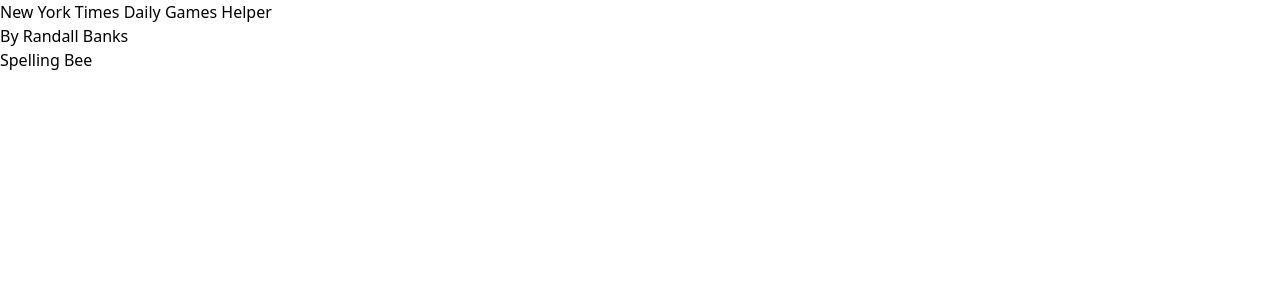
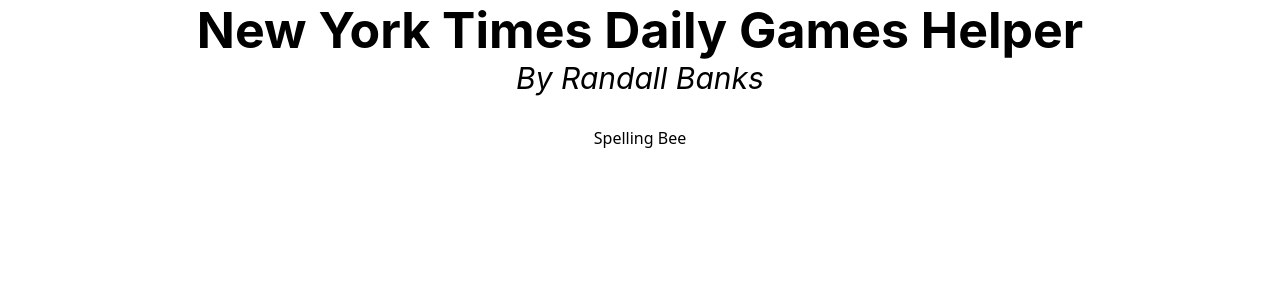
Before and after one commit to banks-randall44/nyt-games-helper, a Next.js app: page / in a window 1280 px wide. Shown: the top 300 px of the page. Built offline with nearby package versions, Linux system fonts and the light colour scheme.

Commit message:
Landing page updated to jsx

```diff
--- /dev/null
+++ b/src/app/_components/NavigationBar.jsx
@@ -0,0 +1,4 @@
+const NavigationBar = () => {
+}
+
+export default NavigationBar
--- a/src/app/page.jsx
+++ b/src/app/page.jsx
@@ -1,13 +1,15 @@
 import Link from 'next/link'
+import { View, Text } from 'react-native-web'
+import style from './style.js'
 
 export default function Page() {
     return (
-        <div>
-            <h1>New York Times Daily Games Helper</h1>
-            <h2>By Randall Banks</h2>
-            <div>
+        <View style={style.container}>
+            <Text style={style.header}>New York Times Daily Games Helper</Text>
+            <Text style={style.subHeader}>By Randall Banks</Text>
+            <View>
                 <Link href='/spelling-bee'>Spelling Bee</Link>
-            </div>
-        </div>
+            </View>
+        </View>
     )
 }
--- /dev/null
+++ b/src/app/spelling-bee/loading.js
@@ -0,0 +1,13 @@
+import { View, Text } from 'react-native-web'
+
+const Loading = () => {
+    return (
+        <View>
+            <Text>
+                Loading...
+            </Text>
+        </View>
+    )
+}
+
+export default Loading
--- a/src/app/spelling-bee/page.jsx
+++ b/src/app/spelling-bee/page.jsx
@@ -16,7 +16,7 @@
 
 const Page = () => {
     const [centerText, centerOnChangeText] = useState('')
-    const [lettersText, lettersOnChangeText] = useState('')
+    const [outerText, outerOnChangeText] = useState('')
 
     let [pangrams, setPangrams] = useState([])
     let [allOthers, setAllOthers] = useState([])
@@ -28,10 +28,10 @@
         let file = await server.readWordList()
 
         // Fetch matches from txt file on the server
-        //let matches = app.findMatches(file.split("\n"), lettersText, centerText)
+        //let matches = app.findMatches(file.split("\n"), outerText, centerText)
 
         // Fetch matches from npm library
-        let matches = app.findMatches(words, lettersText, centerText)
+        let matches = app.findMatches(words, (outerText + centerText), centerText)
 
         for (var i = 0; i < matches.pangrams.length; i++) {
             let pangram = matches.pangrams[i]
@@ -56,11 +56,11 @@
         <View style={style.container}>
             <Text style={style.headerText}>Spelling Bee</Text>
             <View>
-                <Text style={style.labelText}>Letters</Text>
+                <Text style={style.labelText}>Outer Letters</Text>
                 <TextInput
                     style={style.input}
-                    onChangeText={lettersOnChangeText}
-                    value={lettersText}
+                    onChangeText={outerOnChangeText}
+                    value={outerText}
                 />
                 <Text style={style.labelText}>Center</Text>
                 <TextInput
--- /dev/null
+++ b/src/app/style.js
@@ -0,0 +1,20 @@
+import { StyleSheet } from 'react-native-web'
+
+const style = StyleSheet.create({
+    container: {
+        flex: 1,
+        justifyContent: 'center',
+        alignItems: 'center'
+    },
+    header: {
+        fontSize: 50,
+        fontWeight: 'bold'
+    },
+    subHeader: {
+        fontSize: 30,
+        fontStyle: 'italic',
+        marginBottom: 30
+    }
+})
+
+export default style
```
